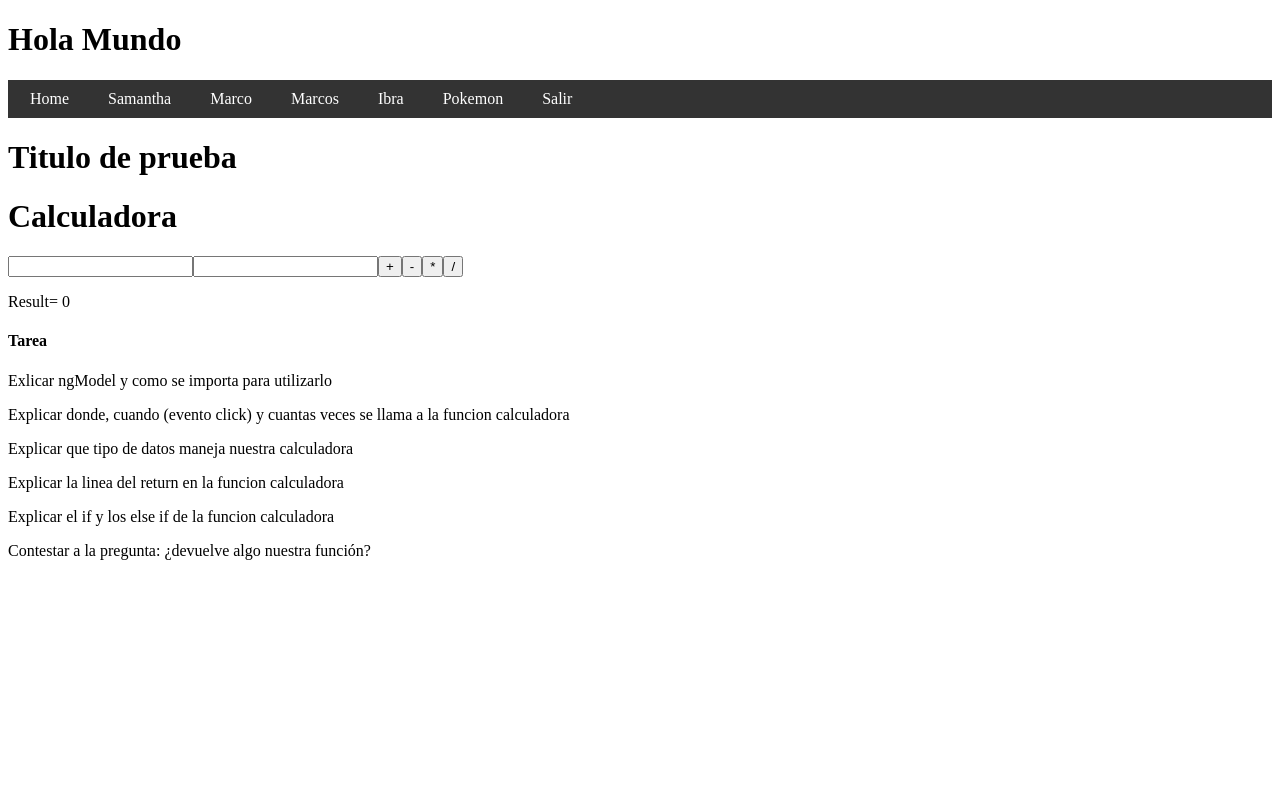
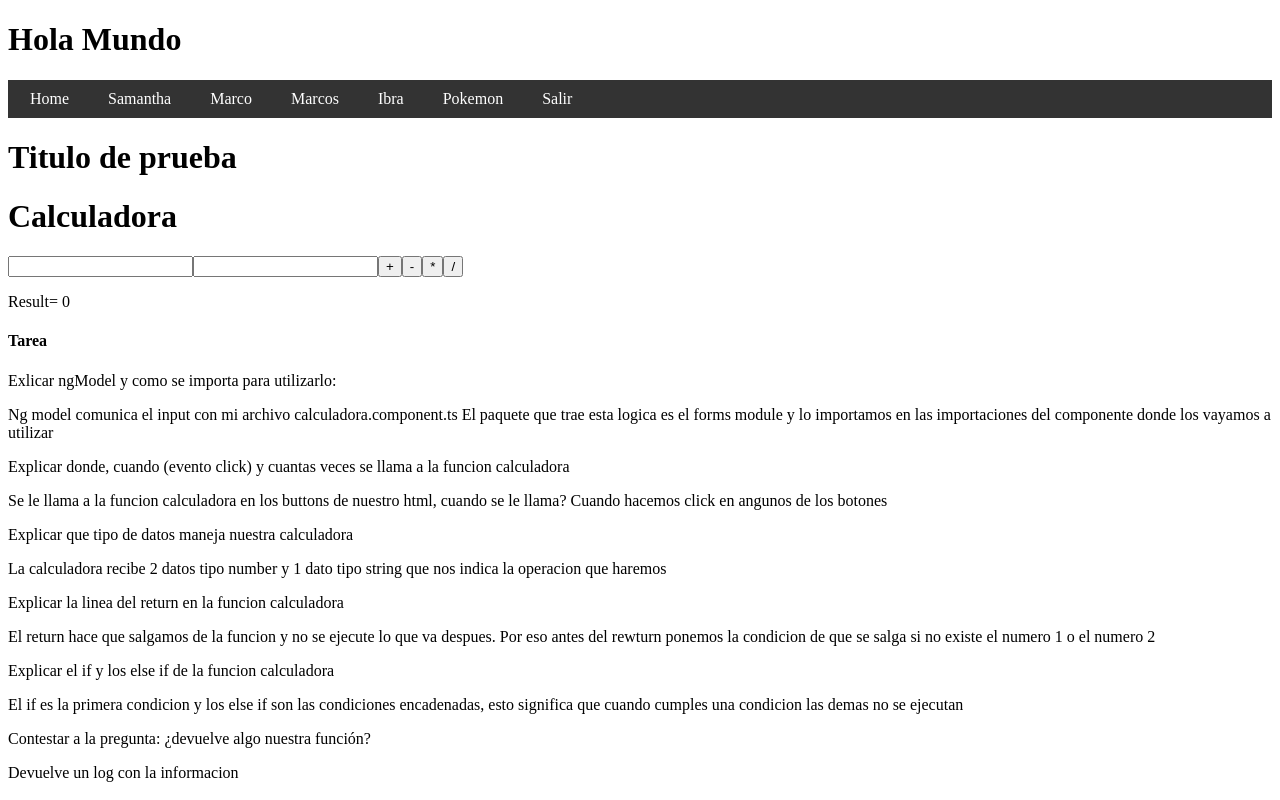
Before and after one commit to brahimsaleh/apuntes-2025, an Angular app: page /ibra in a window 1280 px wide. Built offline with nearby package versions, Linux system fonts and the light colour scheme.

Commit message:
Tarea entregable

```diff
--- a/src/app/pages/ibra/calculadora/calculadora.component.html
+++ b/src/app/pages/ibra/calculadora/calculadora.component.html
@@ -1,4 +1,3 @@
-
 <div>
     <h1>Calculadora</h1>
 
@@ -19,9 +18,43 @@
 
 <div>
     <h4>Tarea</h4>
-    <p>Exlicar ngModel y como se importa para utilizarlo</p>
-    <p>Explicar donde, cuando (evento click) y cuantas veces se llama a la funcion calculadora </p>
-    <p>Explicar que tipo de datos maneja nuestra calculadora</p>
-    <p>Explicar la linea del return en la funcion calculadora</p>
-    <p>Explicar el if y los else if de la funcion calculadora</p>
-    <p>Contestar a la pregunta: ¿devuelve algo nuestra función?</p>
+    <div>
+        <p>Exlicar ngModel y como se importa para utilizarlo: </p>
+        <p>
+            Ng model comunica el input con mi archivo calculadora.component.ts
+            El paquete que trae esta logica es el forms module y lo importamos en las importaciones del componente donde
+            los vayamos a utilizar
+        </p>
+    </div>
+    <div>
+        <p>Explicar donde, cuando (evento click) y cuantas veces se llama a la funcion calculadora </p>
+        <p>
+            Se le llama a la funcion calculadora en los buttons de nuestro html, cuando se le llama? Cuando hacemos
+            click en angunos de los botones
+        </p>
+    </div>
+    <div>
+        <p>Explicar que tipo de datos maneja nuestra calculadora</p>
+        <p>
+            La calculadora recibe 2 datos tipo number y 1 dato tipo string que nos indica la operacion que haremos
+        </p>
+    </div>
+    <div>
+        <p>Explicar la linea del return en la funcion calculadora</p>
+        <p>
+            El return hace que salgamos de la funcion y no se ejecute lo que va despues.
+            Por eso antes del rewturn ponemos la condicion de que se salga si no existe el numero 1 o el numero 2
+        </p>
+    </div>
+    <div>
+        <p>Explicar el if y los else if de la funcion calculadora</p>
+        <p>
+            El if es la primera condicion y los else if son las condiciones encadenadas, esto significa que cuando cumples una condicion las demas no se ejecutan
+        </p>
+    </div>
+    <div>
+        <p>Contestar a la pregunta: ¿devuelve algo nuestra función?</p>
+        <p>
+            Devuelve un log con la informacion
+        </p>
+    </div>
--- a/src/app/pages/ibra/calculadora/calculadora.component.ts
+++ b/src/app/pages/ibra/calculadora/calculadora.component.ts
@@ -10,20 +10,24 @@ import { FormsModule } from '@angular/forms';
 })
 export class CalculadoraComponent {
   result: number = 0;
-  num1: number|undefined;
-  num2: number|undefined;
+  num1: number | undefined;
+  num2: number | undefined;
 
 
-  calculadora(number1: number |undefined, number2: number |undefined, operation: string) {
-    if(!(number1&&number2)) return;
+  calculadora(number1: number | undefined, number2: number | undefined, operation: string) {
+    if (!(number1 && number2)) return;
     if (operation === 'suma') {
       this.result = number1 + number2;
+      return console.log("se ha hecho una suma")
     } else if (operation === 'resta') {
       this.result = number1 - number2;
+      return console.log("se ha hecho una resta")
     } else if (operation === 'mult') {
       this.result = number1 * number2;
+      return console.log("se ha hecho una  multlipicacion")
     } else if (operation === 'div') {
       this.result = number1 / number2;
+      return console.log("se ha hecho una division")
     }
   }
 
```
